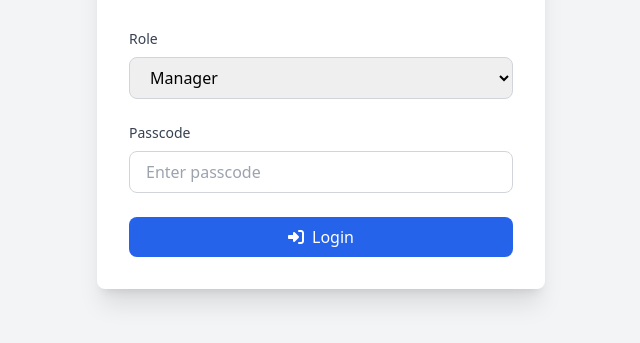
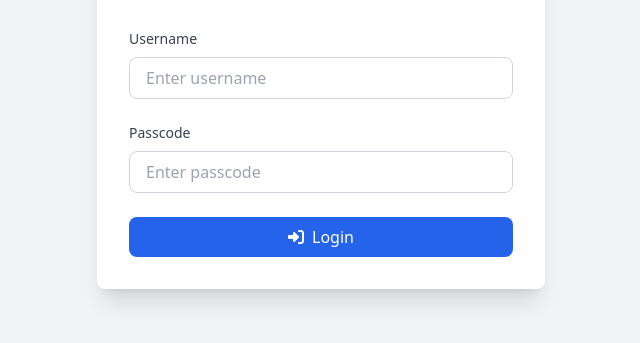
Before and after one commit to Srinikamal2025/SrinikamalNKB, a website: page index.html in a window 1280 px wide. Shown: the part 339-682 px from the top of the page, without its empty margins (319-959 px from the left). Drawn offline with nearby package versions, Linux system fonts and the light colour scheme.

Commit message:
Update index.html

```diff
--- a/index.html
+++ b/index.html
@@ -9,7 +9,6 @@
     <link rel="stylesheet" href="styles.css">
 </head>
 <body class="bg-gray-100 min-h-screen">
-    <!-- Login Screen - Single Passcode -->
     <div id="loginScreen" class="min-h-screen flex items-center justify-center p-4">
         <div class="bg-white rounded-lg shadow-xl p-8 w-full max-w-md fade-in">
             <div class="text-center mb-8">
@@ -20,11 +19,8 @@
 
             <form id="loginForm" class="space-y-6">
                 <div>
-                    <label class="block text-sm font-medium text-gray-700 mb-2">Role</label>
-                    <select id="role" class="w-full px-4 py-2 border border-gray-300 rounded-lg focus:ring-2 focus:ring-blue-500 focus:border-transparent" required>
-                        <option value="manager">Manager</option>
-                        <option value="owner">Owner</option>
-                    </select>
+                    <label class="block text-sm font-medium text-gray-700 mb-2">Username</label>
+                    <input type="text" id="username" class="w-full px-4 py-2 border border-gray-300 rounded-lg focus:ring-2 focus:ring-blue-500 focus:border-transparent" placeholder="Enter username" required>
                 </div>
 
                 <div>
@@ -39,9 +35,7 @@
         </div>
     </div>
 
-    <!-- Dashboard Screen -->
     <div id="dashboardScreen" class="hidden">
-        <!-- Header -->
         <header class="bg-white shadow-md">
             <div class="container mx-auto px-4 py-4">
                 <div class="flex justify-between items-center">
@@ -59,9 +53,7 @@
             </div>
         </header>
 
-        <!-- Main Content -->
         <main class="container mx-auto px-4 py-8">
-            <!-- Room Stats (All users see these) -->
             <div class="grid grid-cols-1 md:grid-cols-4 gap-4 mb-8">
                 <div class="bg-white rounded-lg shadow p-6">
                     <div class="flex items-center justify-between">
@@ -101,7 +93,6 @@
                 </div>
             </div>
 
-            <!-- Owner Revenue Dashboard (Owner Only) -->
             <div id="ownerPanel" class="hidden grid grid-cols-1 md:grid-cols-3 gap-4 mb-8">
                 <div class="bg-gradient-to-r from-green-400 to-green-600 rounded-lg shadow p-6 text-white">
                     <div class="flex items-center justify-between">
@@ -132,7 +123,6 @@
                 </div>
             </div>
 
-            <!-- Owner Action Buttons (Owner Only) -->
             <div id="ownerActions" class="hidden mb-8 flex gap-4">
                 <button onclick="openPDFModal()" class="bg-green-600 text-white px-6 py-3 rounded-lg hover:bg-green-700 transition flex items-center gap-2">
                     <i class="fas fa-download"></i>Export PDF Report
@@ -142,17 +132,14 @@
                 </button>
             </div>
 
-            <!-- Room Grid -->
             <div class="bg-white rounded-lg shadow p-6">
                 <h2 class="text-xl font-bold text-gray-800 mb-6">Room Status</h2>
                 <div id="roomGrid" class="grid grid-cols-2 md:grid-cols-5 lg:grid-cols-7 gap-4">
-                    <!-- Rooms will be generated here -->
-                </div>
+                    </div>
             </div>
         </main>
     </div>
 
-    <!-- Room Modal -->
     <div id="roomModal" class="fixed inset-0 bg-black bg-opacity-50 hidden flex items-center justify-center p-4 z-50">
         <div class="bg-white rounded-lg shadow-xl max-w-2xl w-full max-h-[90vh] overflow-y-auto">
             <div class="p-6">
@@ -163,7 +150,6 @@
                     </button>
                 </div>
 
-                <!-- Check-in Form (Manager Only - 7 Fields) -->
                 <div id="checkinForm" class="space-y-4">
                     <h4 class="font-semibold text-lg text-gray-800 mb-4">Manager Check-in Form</h4>
                     <div class="grid grid-cols-2 gap-4">
@@ -203,7 +189,6 @@
                     </button>
                 </div>
 
-                <!-- Occupied Room Information -->
                 <div id="occupiedInfo" class="hidden space-y-4">
                     <h4 class="font-semibold text-lg text-gray-800 mb-4">Occupied Room</h4>
                     <div class="bg-gray-50 p-4 rounded-lg border border-gray-200">
@@ -225,7 +210,6 @@
         </div>
     </div>
 
-    <!-- PDF Export Modal (Owner Only) -->
     <div id="pdfModal" class="fixed inset-0 bg-black bg-opacity-50 hidden flex items-center justify-center p-4 z-50">
         <div class="bg-white rounded-lg shadow-xl max-w-md w-full">
             <div class="p-6">
@@ -256,7 +240,6 @@
         </div>
     </div>
 
-    <!-- Room Shift Modal (Owner Only) -->
     <div id="shiftModal" class="fixed inset-0 bg-black bg-opacity-50 hidden flex items-center justify-center p-4 z-50">
         <div class="bg-white rounded-lg shadow-xl max-w-md w-full">
             <div class="p-6">
```
